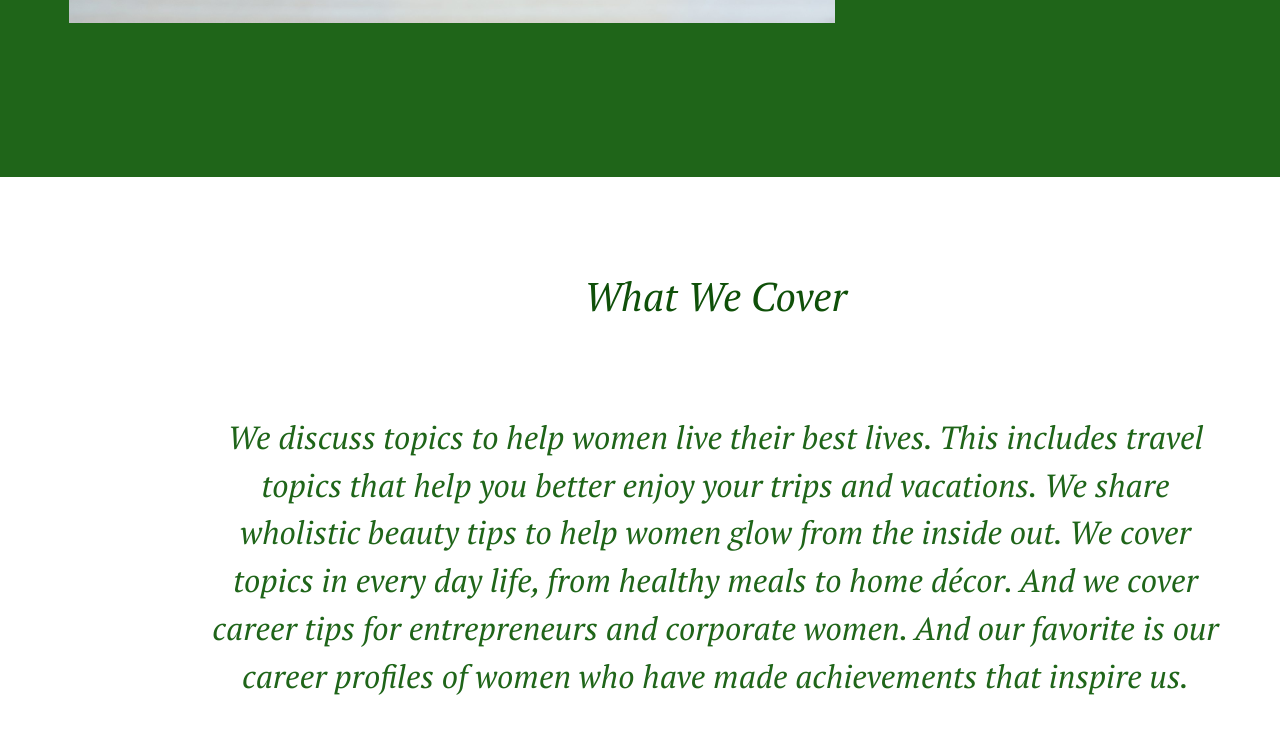
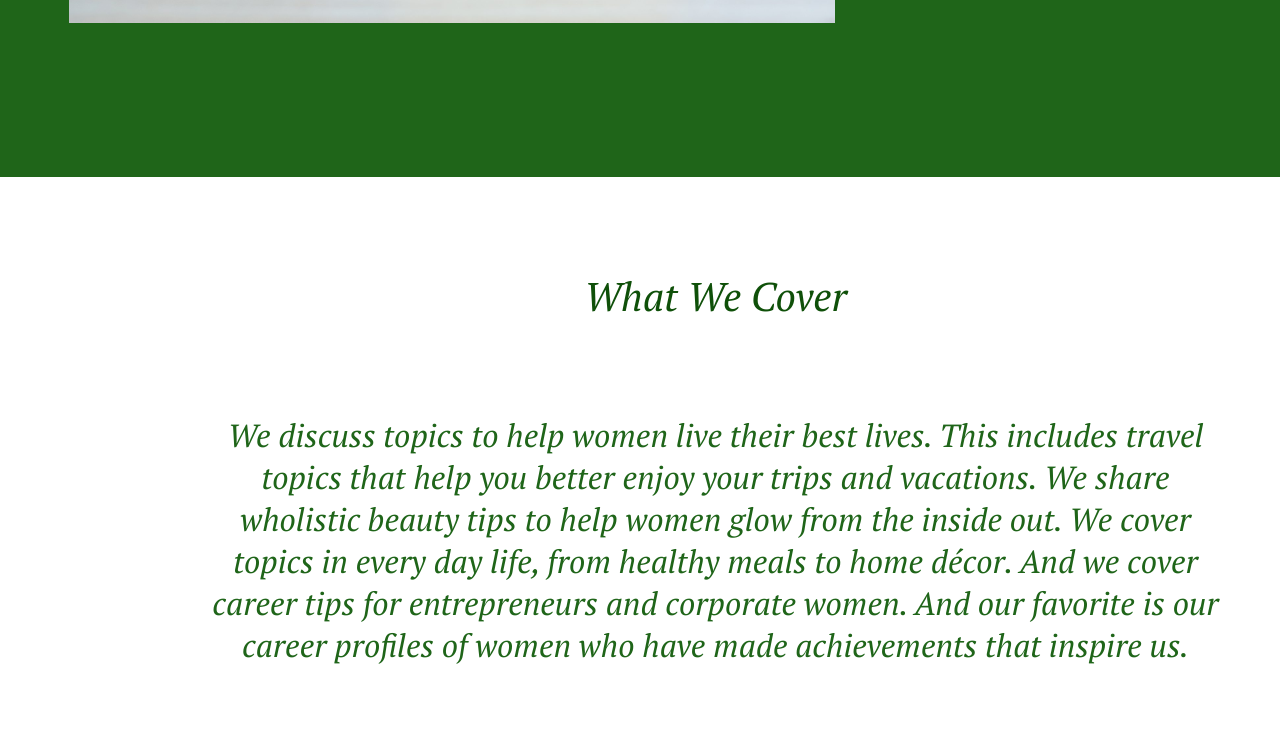
Before and after one commit to Mamphoria/HomeWork-5, a plain HTML site: page index.html in a window 1280 px wide. Shown: the part 840-1574 px from the top of the page. Drawn offline with Linux system fonts and the light colour scheme.

Commit message:
Update style.css

```diff
--- a/css/style.css
+++ b/css/style.css
@@ -99,7 +99,7 @@ article{
 
 .article_text{
     font-size: 32px;
-    line-height: 47.7px;
+    line-height: 42px;
     color: #1F6519;
     margin-bottom: 137px;
 }
```
